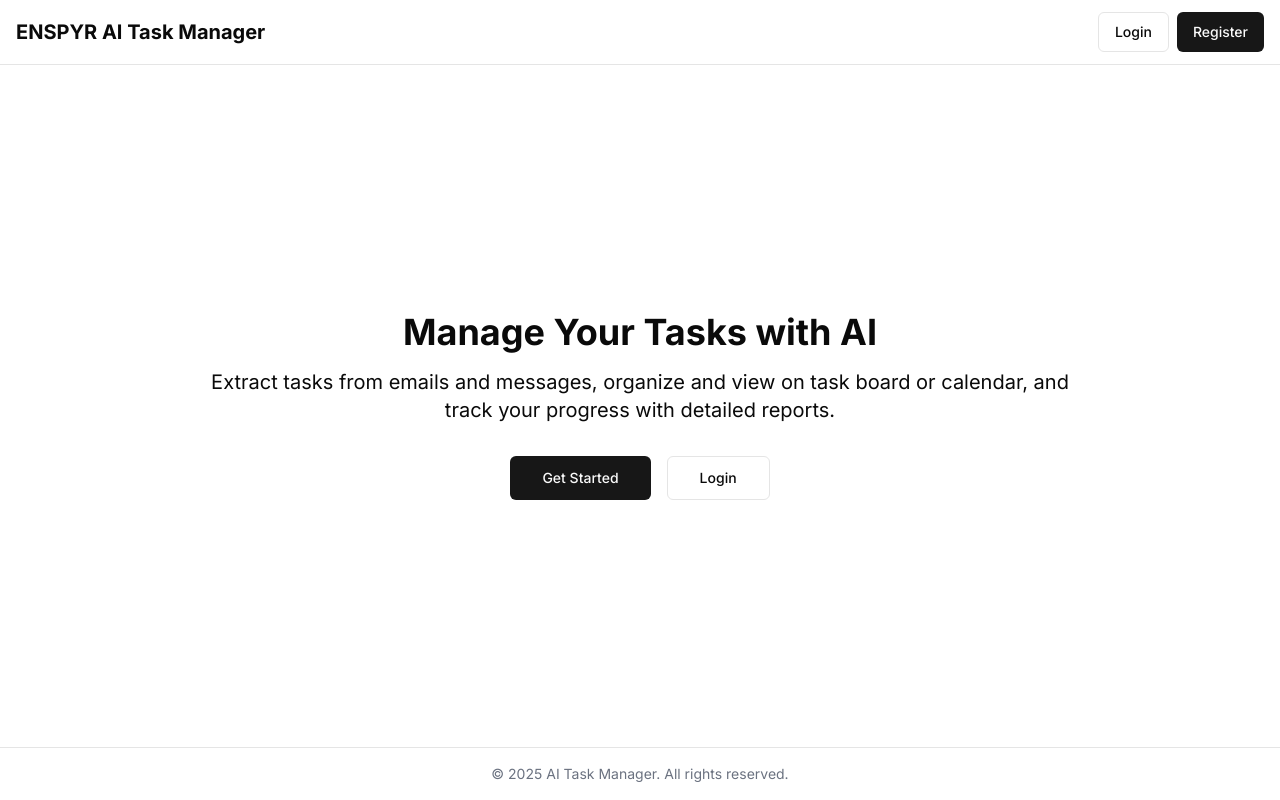
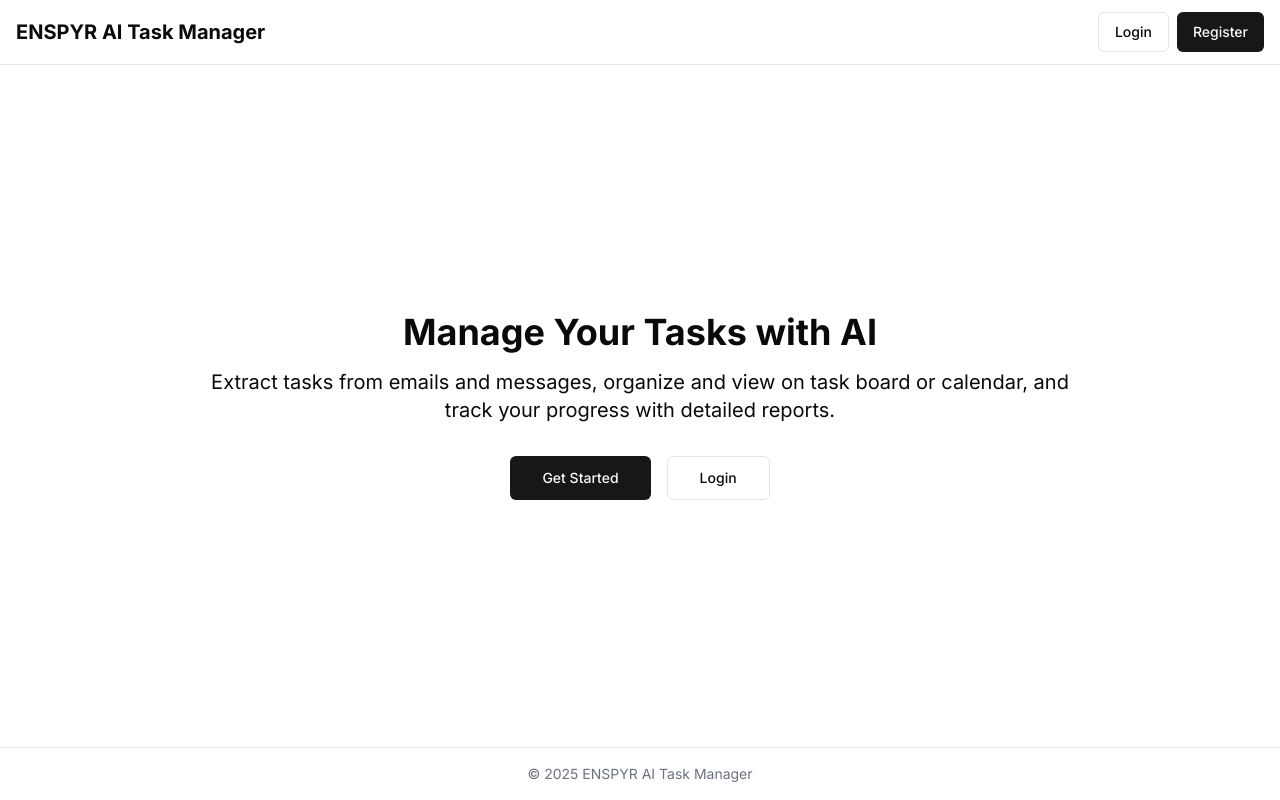
Before and after one commit to TJMFL/ai-task-manager, a Next.js app: page / in a window 1280 px wide. Built offline with nearby package versions, Linux system fonts and the light colour scheme.

Commit message:
Update page.tsx

```diff
--- a/app/page.tsx
+++ b/app/page.tsx
@@ -40,7 +40,7 @@ export default function Home() {
 
       <footer className="bg-white border-t py-4">
         <div className="container mx-auto px-4 text-center text-sm text-gray-500">
-          &copy; {new Date().getFullYear()} AI Task Manager. All rights reserved.
+          &copy; {new Date().getFullYear()} ENSPYR AI Task Manager
         </div>
       </footer>
     </div>
```
